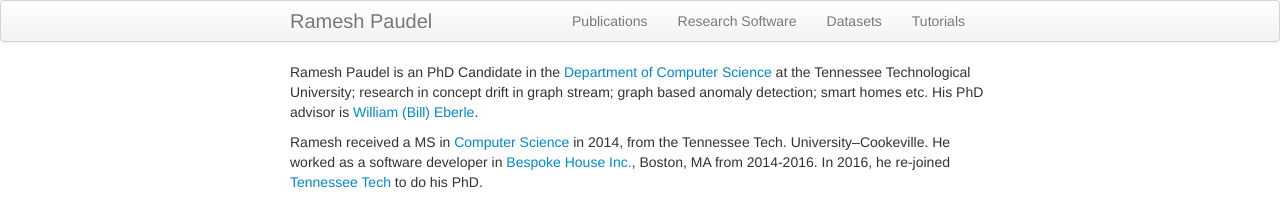
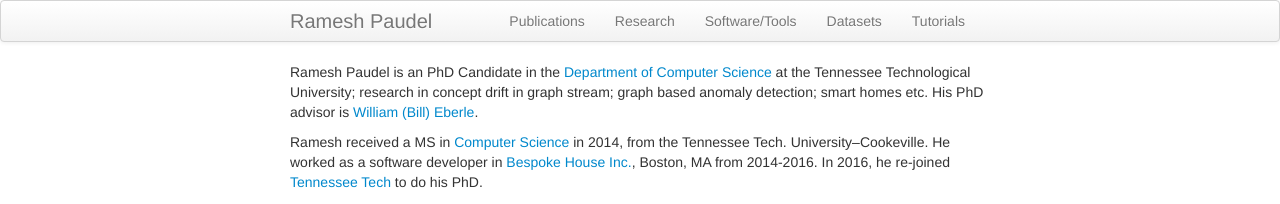
Before and after one commit to rpaudel42/rpaudel42.github.io, a Jekyll site: the page built from index.md, in a window 1280 px wide. Shown: the top 204 px of the page. Built offline with Jekyll 4.4.1, drawn with Linux system fonts in a browser that asks for light colours.

Commit message:
Update default.html

```diff
--- a/_includes/themes/twitter/default.html
+++ b/_includes/themes/twitter/default.html
@@ -36,8 +36,9 @@
           <a class="brand" href="{{ HOME_PATH }}">{{ site.title }}</a>
           <ul class="nav">
               <li><a href="{{ BASE_PATH }}/pages/pubs.html">Publications</a></li>
-              <li><a href="{{ BASE_PATH }}/pages/software.html">Research Software</a></li>
-            <li><a href="{{ BASE_PATH }}/pages/dataset.html">Datasets</a></li>
+              <li><a href="{{ BASE_PATH }}/pages/research.html">Research</a></li>
+              <li><a href="{{ BASE_PATH }}/pages/software.html">Software/Tools</a></li>
+              <li><a href="{{ BASE_PATH }}/pages/dataset.html">Datasets</a></li>
               <li><a href="{{ BASE_PATH }}/pages/tutorial.html">Tutorials</a></li>
           </ul>
         </div>
```
